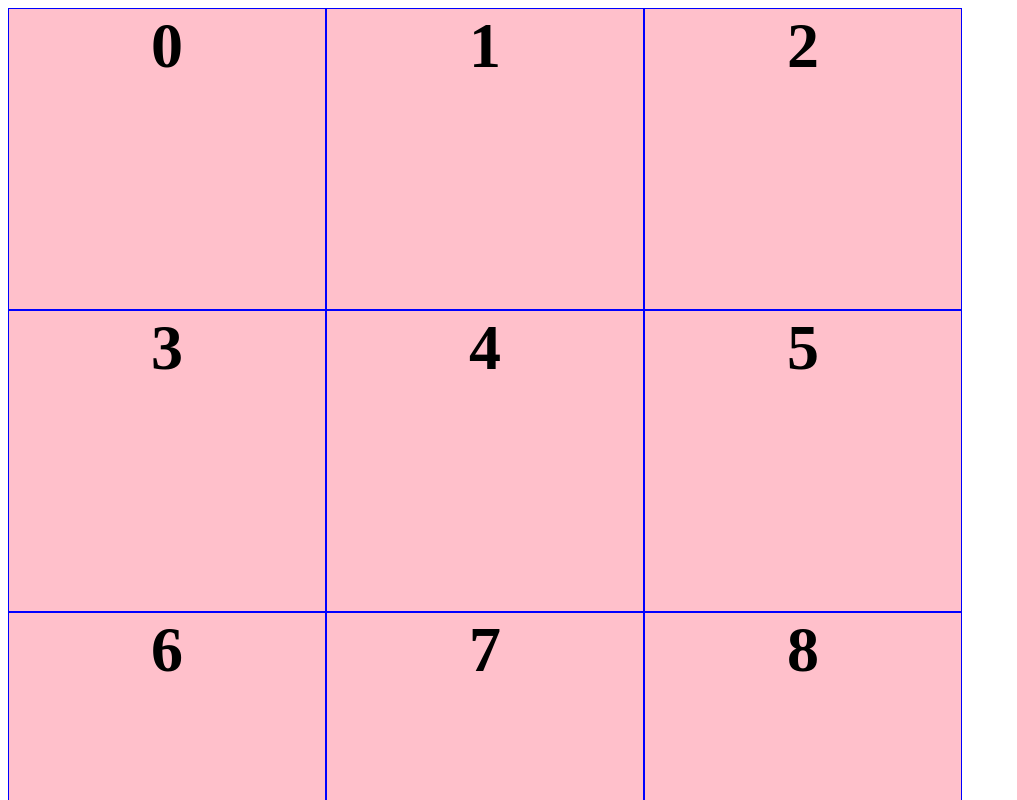
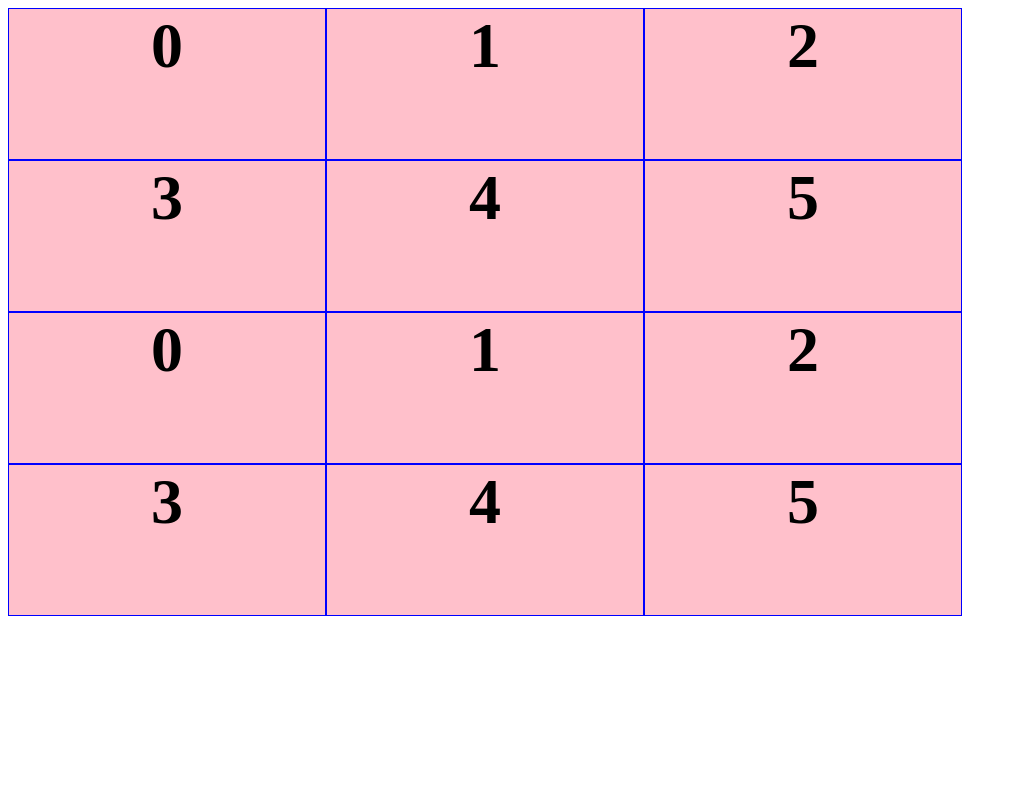
Before and after one commit to sbayart/memory, a plain HTML site: page index.html in a window 1280 px wide. Shown: the top 800 px of the page, without its empty margins (0-1017 px from the left). Drawn offline with Linux system fonts and the light colour scheme.

Commit message:
y a plus qu'à

```diff
--- a/css/style.css
+++ b/css/style.css
@@ -1,7 +1,7 @@
 .card {
     width: 25%;
     display: inline-block;
-    height: 300px;
+    height: 150px;
     border: solid 1px blue;
     background-color: pink;
     text-align: center;
--- a/index.html
+++ b/index.html
@@ -7,6 +7,9 @@
     </head>
     <body>
         <section id="board">
+            <div class="">
+
+            </div>
 
         </section>
 
--- a/js/script.js
+++ b/js/script.js
@@ -2,21 +2,12 @@ var cardsNumber = 12;
 
 var boardElement = document.getElementById("board");
 
-for (var i = 0; i < cardsNumber; i++) {
-    var cardElement = document.createElement("div");
-    cardElement.innerHTML = i;
-    cardElement.className = "card";
-    boardElement.appendChild(cardElement);
+for (var j = 0; j<2; j++) {
+    for (var i = 0; i < cardsNumber/2; i++) {
+        var cardElement = document.createElement("div");
+        cardElement.innerHTML = i;
+        cardElement.className = "card";
+        boardElement.appendChild(cardElement);
+    }
 }
-
-
-
-
-// var nbredecartes = 12;
-//
-// var cartes = document.createElement("div");
-//     document.body.appendChild(carte);
-//
-//     for (var nbredecartes = 0; nbredecartes < array.length; nbredecartes++) {
-//
-//     }
+i.addEventListener("click",changeClass)
```
